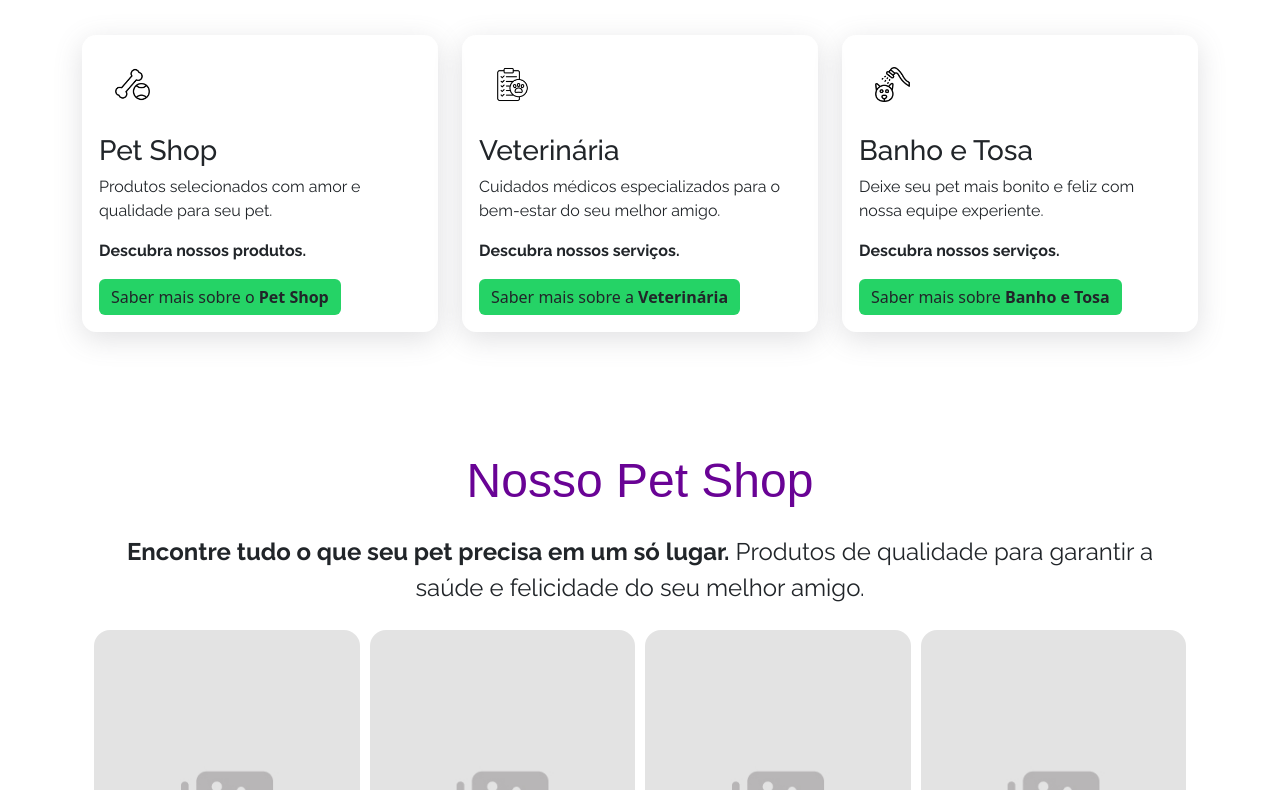
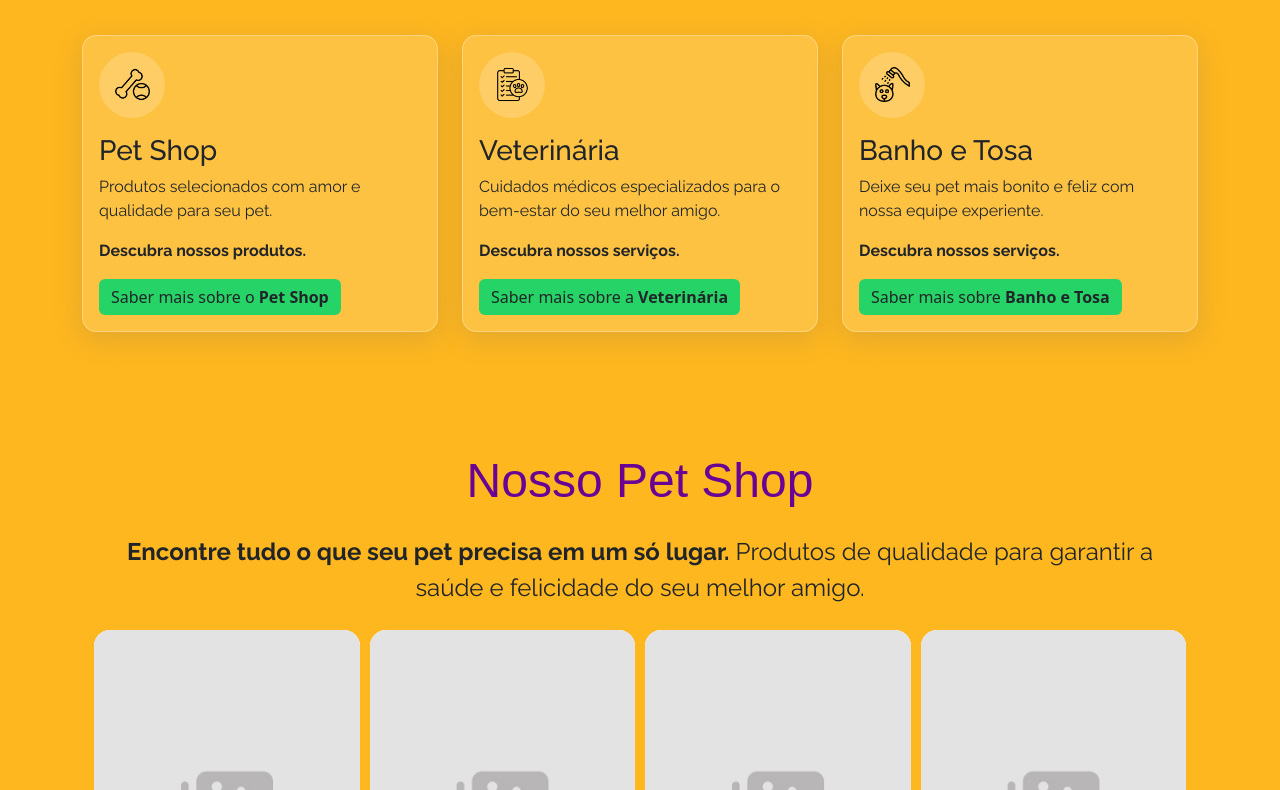
Before and after one commit to faganello/faga, a plain HTML site: page Site/index.html in a window 1280 px wide. Shown: the part 679-1469 px from the top of the page. Drawn offline with nearby package versions, Linux system fonts and the light colour scheme; a web font is replaced by a local one.

Commit message:
Update styles.css

```diff
--- a/Site/assets/others/styles.css
+++ b/Site/assets/others/styles.css
@@ -12,12 +12,17 @@
 	padding: 0;
 }
 
+body {
+    background-color: var(--cor-secundaria);
+    min-height: 100vh;
+
+}
+
 html, body {
 	margin: 0;
 	padding: 0;
 	overflow-x: hidden;
   }
-
 
 
 @font-face {
```
